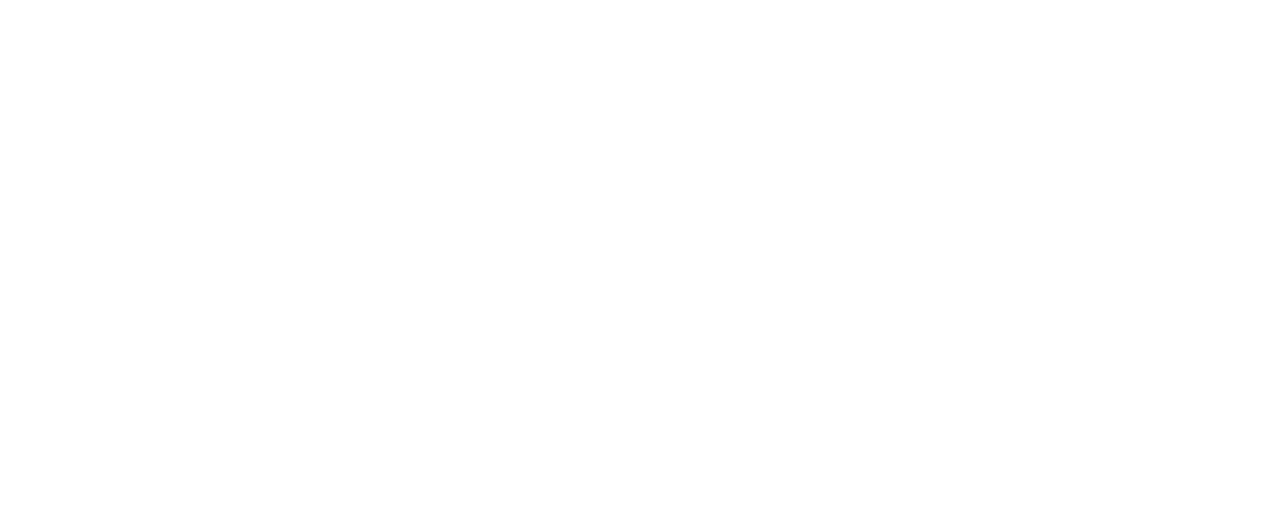
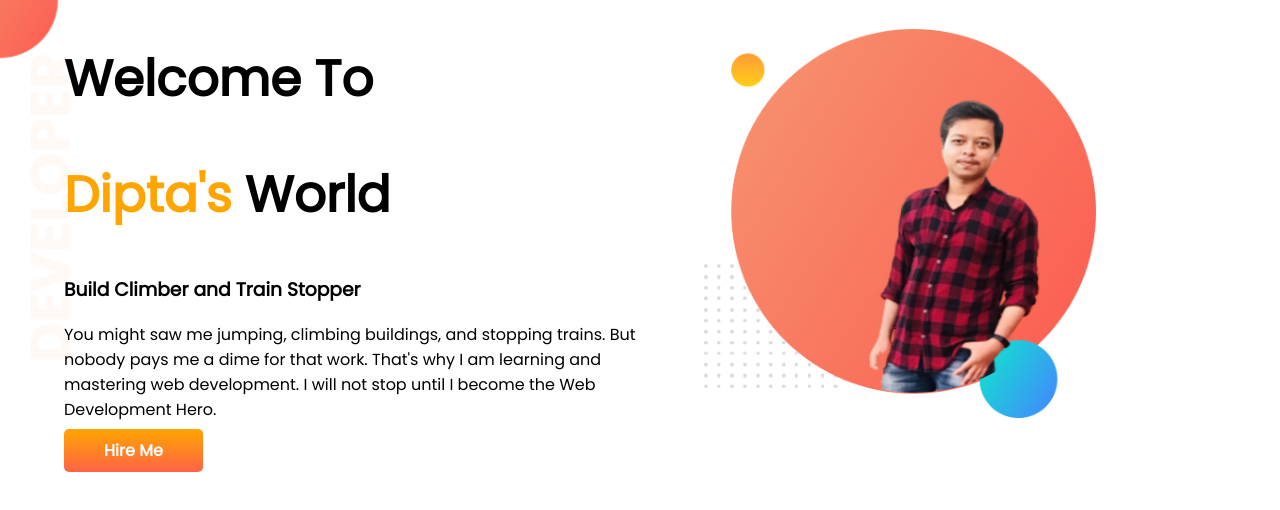
Before and after one commit to bdipta10/developer_portfolio, a plain HTML site: page index.html in a window 1280 px wide. Drawn offline with Linux system fonts and the light colour scheme.

Commit message:
top-banner added

```diff
--- a/index.html
+++ b/index.html
@@ -5,9 +5,23 @@
     <meta http-equiv="X-UA-Compatible" content="IE=edge">
     <meta name="viewport" content="width=device-width, initial-scale=1.0">
     <title>Dipta Barua</title>
+    <link rel="preconnect" href="https://fonts.googleapis.com">
+    <link rel="preconnect" href="https://fonts.gstatic.com" crossorigin>
+    <link href="https://fonts.googleapis.com/css2?family=Poppins&display=swap" rel="stylesheet">
     <link rel="stylesheet" href="style.css">
 </head>
 <body>
-
+    <section class="top-banner">
+        <div class="half-width">
+            <h1>Welcome To</h1>
+            <h1><span class="spanColor">Dipta's</span> World</h1>
+            <h3>Build Climber and Train Stopper</h3>
+            <p>You might saw me jumping, climbing buildings, and stopping trains. But nobody pays me a dime for that work. That's why I am learning and mastering web development. I will not stop until I become the Web Development Hero.</p>
+            <a class="button" href="https://github.com/bdipta10" target="_blank">Hire Me</a>
+        </div>
+        <div class="half-width">
+            <img src="images/dipta.png" alt="Dipta's picture">
+        </div>
+    </section>
 </body>
 </html>
--- a/style.css
+++ b/style.css
@@ -0,0 +1,41 @@
+body {
+    font-family: 'Poppins', sans-serif;
+    margin: 0%;
+}
+
+h1 {
+    font-size: 50px;
+}
+
+.spanColor {
+    color: orange;
+}
+
+section {
+    display: flex;
+}
+
+.half-width {
+    width: 50% ;
+    padding-left: 5%;
+}
+
+.half-width img {
+    width: 68%;
+    padding-top: 5%;
+}
+
+.button {
+    text-decoration: none;
+    background-image: linear-gradient(orange, tomato);
+    padding: 10px 40px;
+    color: white;
+    border-radius: 5px;
+    font-weight: 700;
+}
+
+.top-banner {
+    background-image: url(images/top-banner.png);
+    background-repeat: no-repeat;
+
+}
```
Also changed, not shown: images/dipta.png (added), images/dream-bg.png (added), images/exp-bg.png (added), images/jhankar.png (added), images/jhankar2.png (added), images/my-bg.png (added), images/my-bg2.png (added), images/top-banner.png (added).
